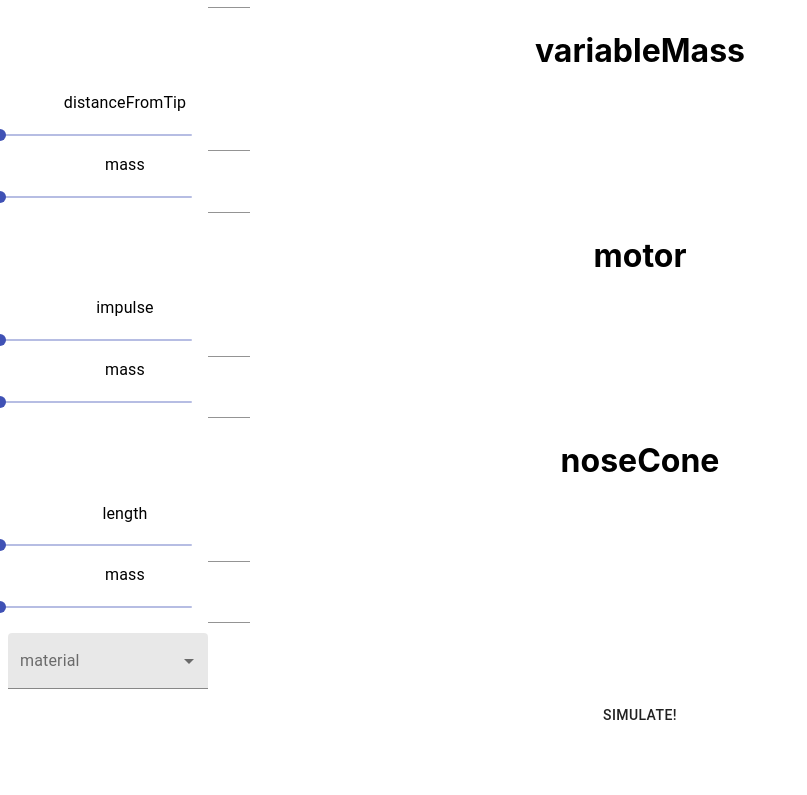
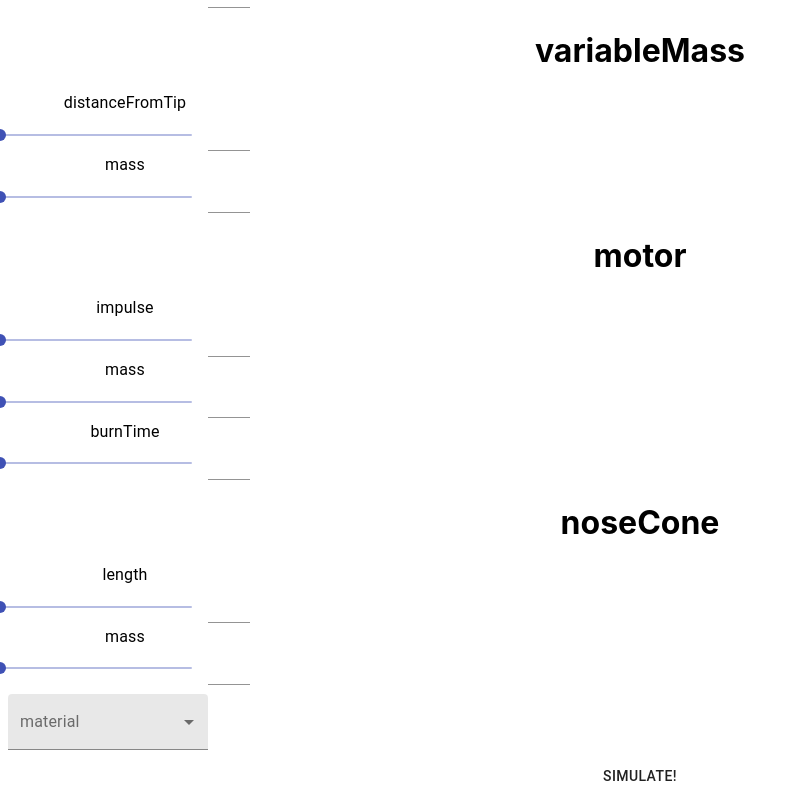
Before and after one commit to thetimmorland/RocketSim, a React (Create React App) app in the folder rsim-ui/: page / in a window 1280 px wide. Shown: the part 791-1586 px from the top of the page, without its empty margins (0-807 px from the left). Before the commit the page ends 1524 px from the top, so only its background shows below. Built offline with nearby package versions, Linux system fonts and the light colour scheme.

Commit message:
update schema on front end

```diff
--- a/rsim-ui/src/App.js
+++ b/rsim-ui/src/App.js
@@ -67,6 +67,9 @@ const inputsStructure_manual = [
       },
       {
         name: "mass",
+      },
+      {
+        name: "burnTime",
       },
     ],
   },
```
